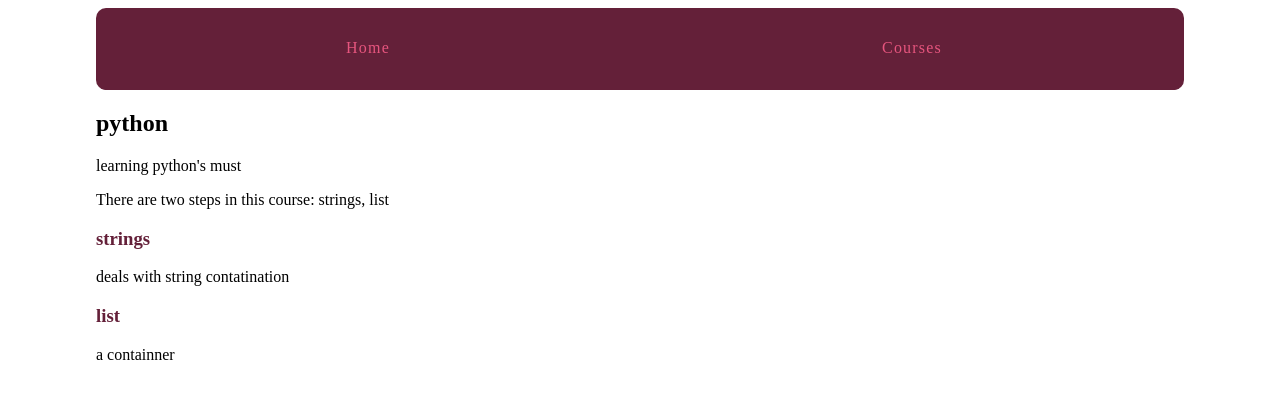
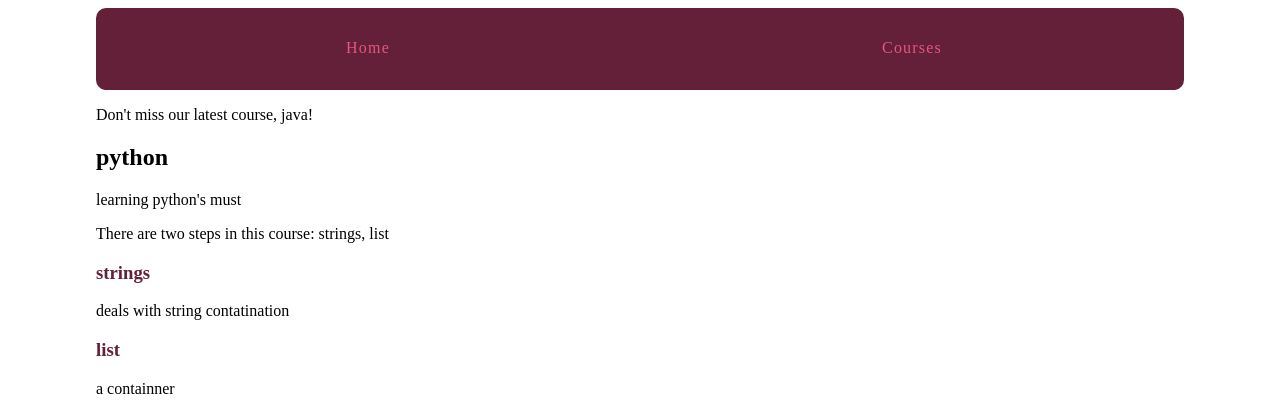
Before and after one commit to cautree/django_learning_site, a Django app: page /courses/1/ in a window 1280 px wide. Shown: the top 420 px of the page. Run offline with Django 3.2, Linux system fonts and the light colour scheme; data comes from the database, SQL or seed files in the repository; parts of the project's set-up code (start-up, migrations or seed data) failed here and were passed over.

Commit message:
DIY tags

```diff
--- a/courses/templatetags/course_extras.py
+++ b/courses/templatetags/course_extras.py
@@ -10,4 +10,4 @@ def newest_course():
 	return Course.objects.latest('created_at')
 
 #register.simple_tag('newest_course')
-#changed to the decoration above
+#changed to the decorator above
--- a/templates/layout.html
+++ b/templates/layout.html
@@ -1,5 +1,5 @@
 {% load static from staticfiles %}
-<!-- {% load course_extras %} -->
+{% load course_extras %}
 <!doctype html>
 
 <html>
@@ -19,7 +19,7 @@
       		<a  href= "{% url 'courses:list' %} "> Courses</a>
       	</nav>
 
-        <!-- <p> Don't miss our latest course, {% newest_course %}!</p> -->
+        <p> Don't miss our latest course, {% newest_course %}!</p>
 
       	{%  block content %}
 
```
Also changed, not shown: 1 other file.
